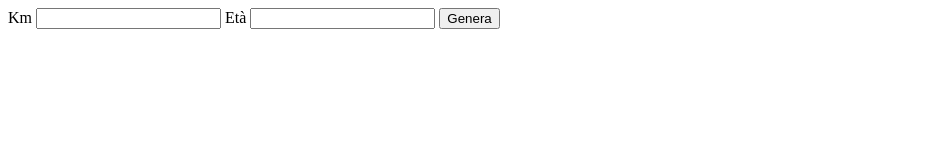
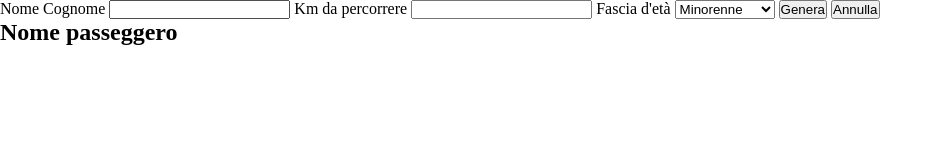
Before and after one commit to DanieleBernassola/js-biglietto-treno-form, a plain HTML site: page index.html in a window 1280 px wide. Both pictures are taken after a click on the button "Genera". Shown: the whole page, without its empty margins (0-943 px from the left). Drawn offline with Linux system fonts and the light colour scheme.

Commit message:
[UPD] Added css and ticket output

```diff
--- /dev/null
+++ b/css/style.css
@@ -0,0 +1,9 @@
+*{
+    padding: 0;
+    margin: 0;
+    box-sizing: border-box;
+}
+
+.hidden{
+    display: none;
+}
--- a/index.html
+++ b/index.html
@@ -4,14 +4,36 @@
     <meta charset="UTF-8">
     <meta name="viewport" content="width=device-width, initial-scale=1.0">
     <title>JS Biglietto treno</title>
+    <link rel="stylesheet" href="./css/style.css">
 </head>
 <body>
 
-    <label for="km-input">Km</label>
-    <input type="number" id="km-input">
-    <label for="age-input">Età</label>
-    <input type="number" id="age-input">
-    <button class="generate-form">Genera</button>
+    <div id="button-section">
+        <!-- NOME -->
+        <label for="name-user">Nome Cognome</label>
+        <input type="text" id="name-user">
+
+        <!-- CHILOMETRI -->
+        <label for="km-input">Km da percorrere</label>
+        <input type="number" id="km-input">
+
+        <!-- ETà -->
+        <label for="age-input">Fascia d'età</label>
+        <select name="" id="age-input">
+            <option value="under">Minorenne</option>
+            <option value="standard">Maggiorenne</option>
+            <option value="over">Over 65</option>
+        </select>
+
+        <!-- BOTTONI -->
+        <button class="generate-form">Genera</button>
+        <button class="reset-form">Annulla</button>
+    </div>
+
+    <div id="generated-ticket" class="hidden">
+        <h2>Nome passeggero</h2>
+        <div id="name-output"></div>
+    </div>
 
     <!-- INCLUSIONE JS -->
     <script src="./js/main.js"></script>
--- a/js/main.js
+++ b/js/main.js
@@ -7,6 +7,8 @@ const buttonGenerate = document.querySelector('.generate-form');
 // Avviene quando si clicca sul bottone genera
 buttonGenerate.addEventListener('click', function () {
     console.log('hai cliccato su genera');
+
+    const ticketResult = document.getElementById('generated-ticket');
 
     // Dati di input
     const kmInput = document.getElementById('km-input');
@@ -20,10 +22,10 @@ buttonGenerate.addEventListener('click', function () {
     let price = priceKm * Number(kmInput.value);
 
     // Se si verificano le condizioni applica i relativi sconti
-    if (parseInt(ageInput.value) < 18){
+    if (ageInput.value === 'under'){
         console.log('sconto under');
         price -= (price / 100) * underDiscount;
-    } else if (parseInt(ageInput.value) >= 65) {
+    } else if (ageInput.value === 'over') {
         console.log('sconto over');
         price -= (price / 100) * overDiscount;
     }
@@ -31,4 +33,6 @@ buttonGenerate.addEventListener('click', function () {
     console.log(ageInput.value);
     console.log(kmInput.value);
     console.log(price.toFixed(2));
+
+    ticketResult.classList.remove('hidden');
 });
```
